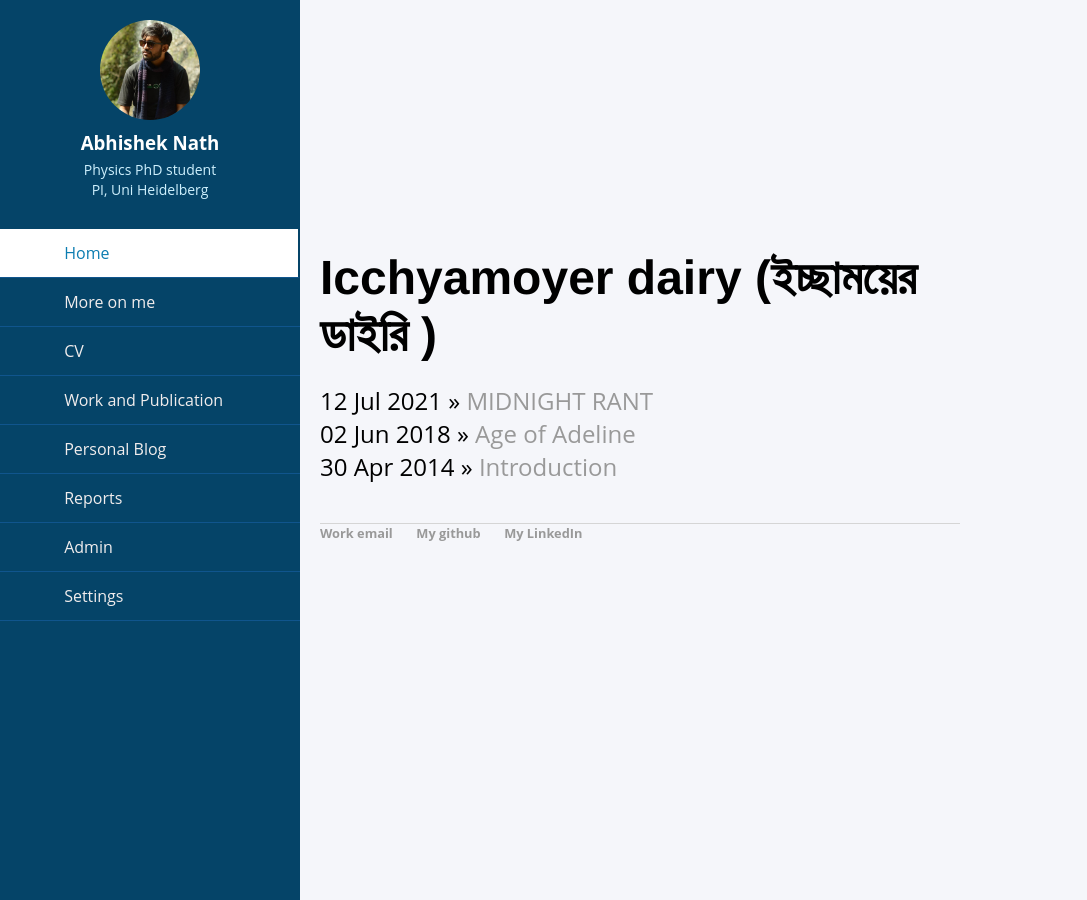
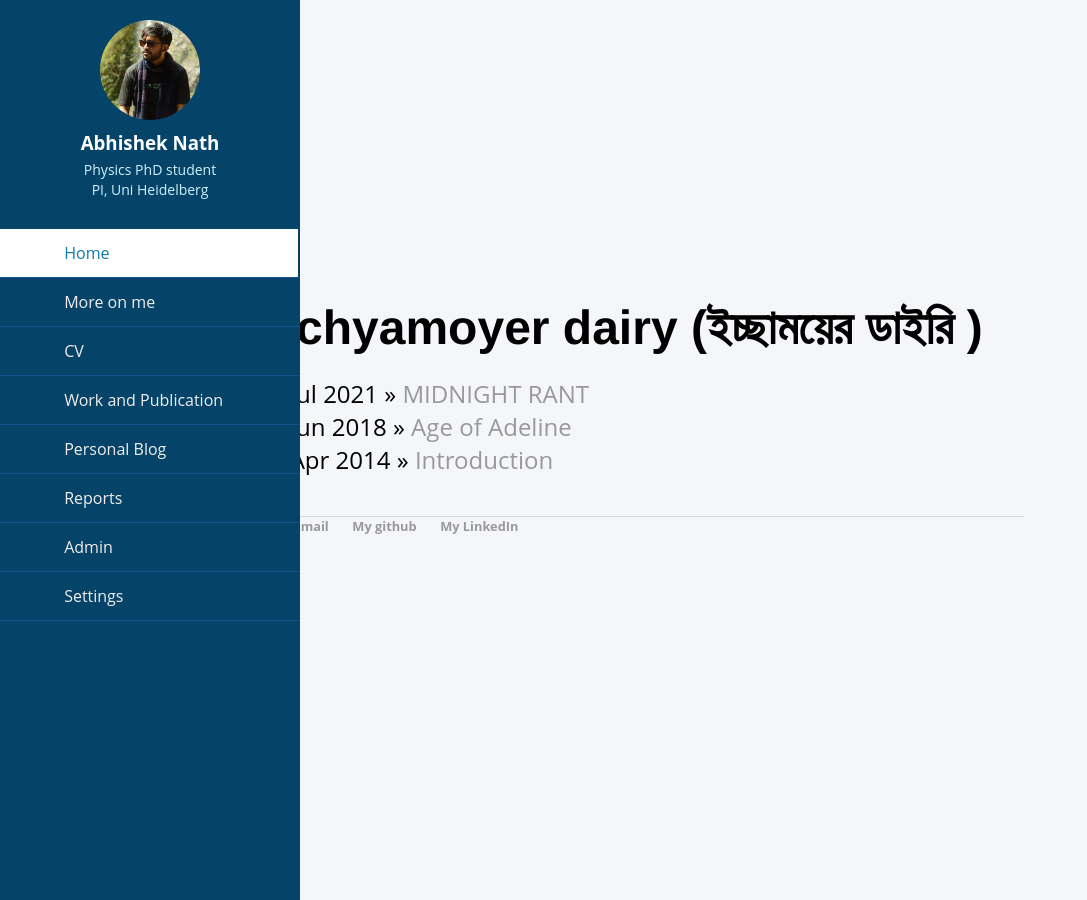
Before and after one commit to an15ms157/abhishek.github.io, a Jekyll site: the page built from blog/index.html, in a window 1280 px wide. Shown: the whole page, without its empty margins (0-1087 px from the left). Built offline with Jekyll 4.4.1, drawn with Linux system fonts in a browser that asks for light colours.

Commit message:
Update main.css

```diff
--- a/css/main.css
+++ b/css/main.css
@@ -1,6 +1,6 @@
  body {
-    margin: 250px auto ;
-    width: 50%;
+    margin: 300px auto ;
+    width: 60%;
 }
 nav ul, footer ul {
     font-family:'Helvetica', 'Arial', 'Sans-Serif';
```
